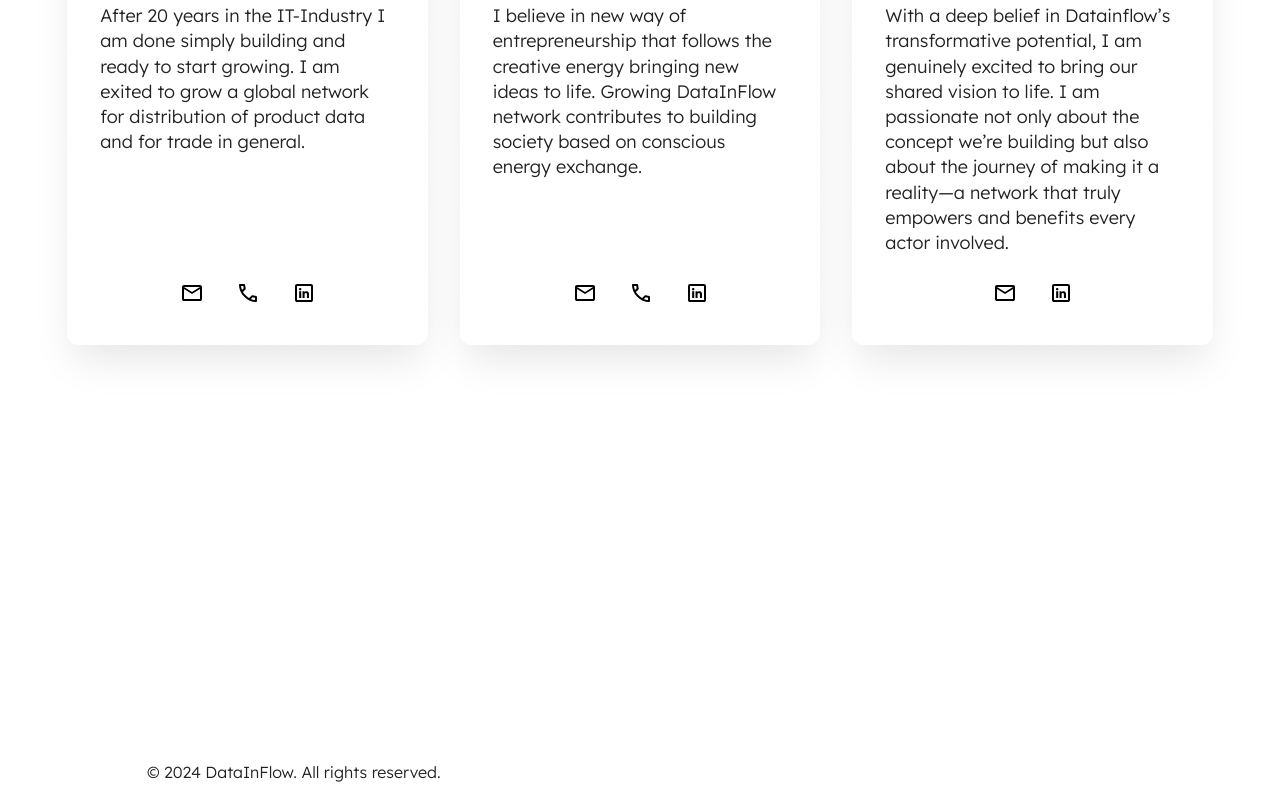
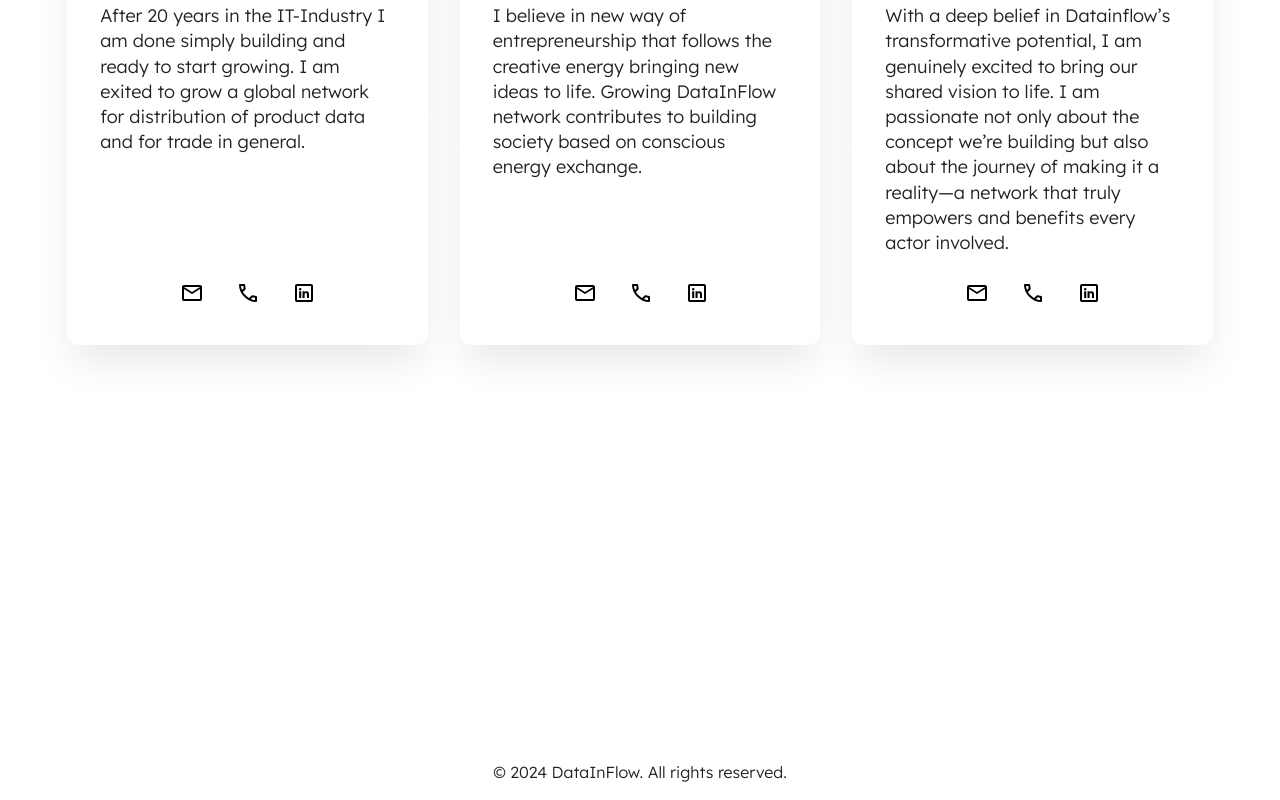
Before and after one commit to DataflowNetwork/datainflow.github.io, a website built with webpack: page index.html in a window 1280 px wide. Shown: the part 3451-4251 px from the top of the page. Built offline with nearby package versions, Linux system fonts and the light colour scheme; a web font is replaced by a local one.

Commit message:
added toms number and fixed footer alignment

```diff
--- a/css/style.css
+++ b/css/style.css
@@ -567,9 +567,5 @@ section {
 #footerText {
   font-size: 1rem;
   text-align: center;
+  margin-inline: auto;
 }
-
-#footerText {
-  font-size: 1rem;
-  text-align: center;
-}
--- a/index.html
+++ b/index.html
@@ -251,6 +251,15 @@
               </button>
               <div class="iconText">tom@datainflow.io</div>
             </div>
+            <div class="iconWrapper" id="phone-tom">
+              <button
+                class="iconButton"
+                onclick="toggleHiddenContent('phone-tom')"
+              >
+                <img src="/img/phone-icon.svg" alt="Phone Icon" />
+              </button>
+              <div class="iconText">+1 561 955 0586</div>
+            </div>
             <div class="iconWrapper">
               <a
                 class="iconButton"
```
